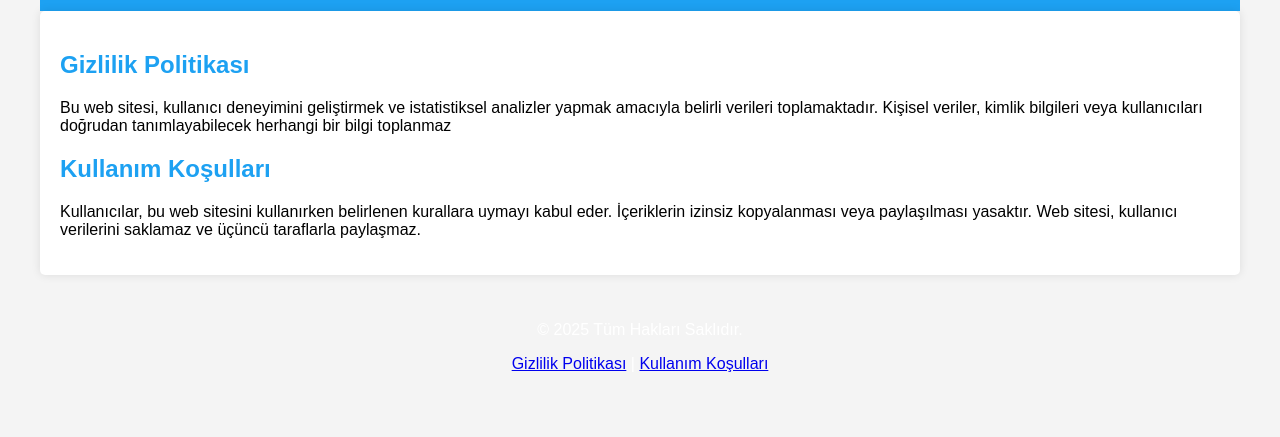
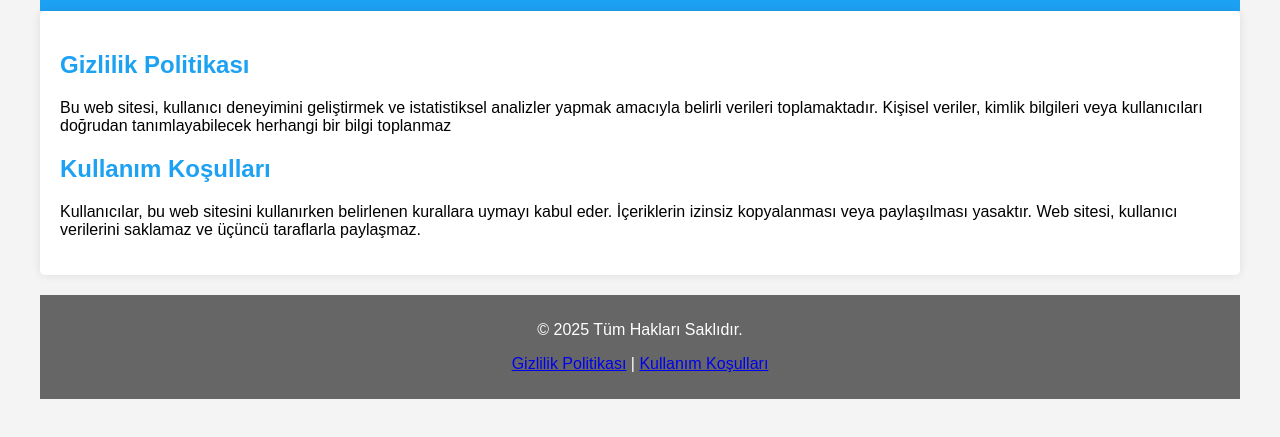
Before and after one commit to iremsdursun/twitter-policy, a plain HTML site: page index.html in a window 1280 px wide. Shown: the part 129-566 px from the top of the page. Drawn offline with Linux system fonts and the light colour scheme.

Commit message:
Update style.css

```diff
--- a/style.css
+++ b/style.css
@@ -27,6 +27,6 @@ footer {
     text-align: center;
     margin-top: 20px;
     padding: 10px;
-    background: #f4f4f4;
+    background: #666666;
     color: white;
 }
```
